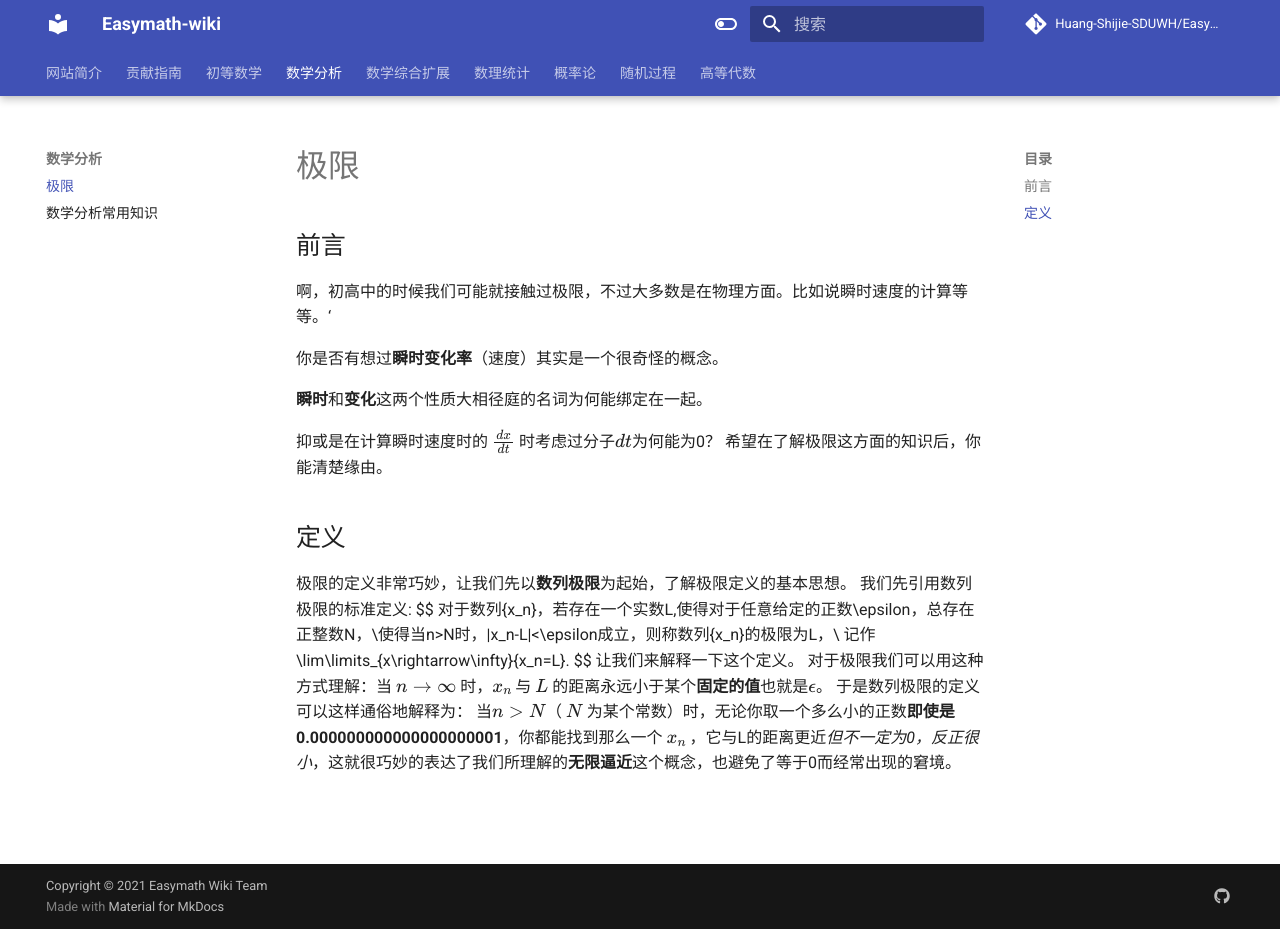
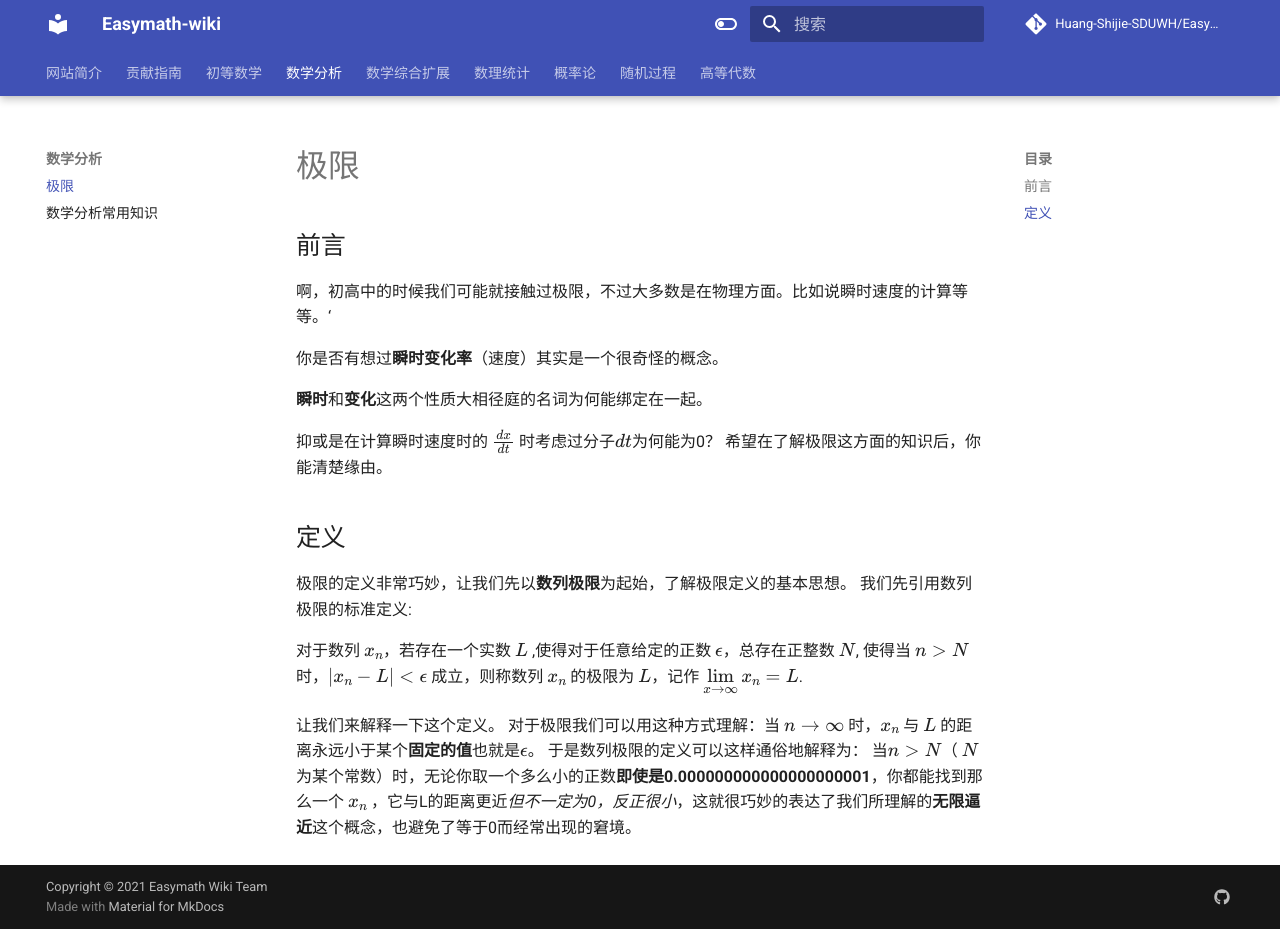
Before and after one commit to Easymath-wiki/Easymath-wiki, an MkDocs documentation site: the page built from docs/数学分析/# 极限.md, in a window 1280 px wide and 929 px high. Built offline with MkDocs 1.6.1 and Material for MkDocs 9.7.7, drawn with Linux system fonts in a browser that asks for light colours; formulas are drawn with MathJax 3; comment, search, counter and statistics services are not loaded.

Commit message:
Apply suggestions from code review
确认修改

Co-authored-by: Levi Zim <rsworktech@outlook.com>

```diff
--- a/docs/数学分析/# 极限.md
+++ b/docs/数学分析/# 极限.md
@@ -14,9 +14,9 @@
 ## 定义
 极限的定义非常巧妙，让我们先以**数列极限**为起始，了解极限定义的基本思想。
 我们先引用数列极限的标准定义:
-$$
-对于数列{x_n}，若存在一个实数L,使得对于任意给定的正数\epsilon，总存在正整数N，\\使得当n>N时，|x_n-L|<\epsilon成立，则称数列{x_n}的极限为L，\\ 记作\lim\limits_{x\rightarrow\infty}{x_n=L}.
-$$
+
+对于数列 ${x_n}$，若存在一个实数 $L$ ,使得对于任意给定的正数 $\epsilon$，总存在正整数 $N$, 使得当 $n>N$ 时，$|x_n-L|<\epsilon$ 成立，则称数列 ${x_n}$ 的极限为 $L$，记作 $\lim\limits_{x\rightarrow\infty}{x_n=L}$.
+
 让我们来解释一下这个定义。
 对于极限我们可以用这种方式理解：当 $n\rightarrow\infty$ 时，$x_n$ 与 $L$ 的距离永远小于某个**固定的值**也就是$\epsilon$。
 于是数列极限的定义可以这样通俗地解释为：
```
